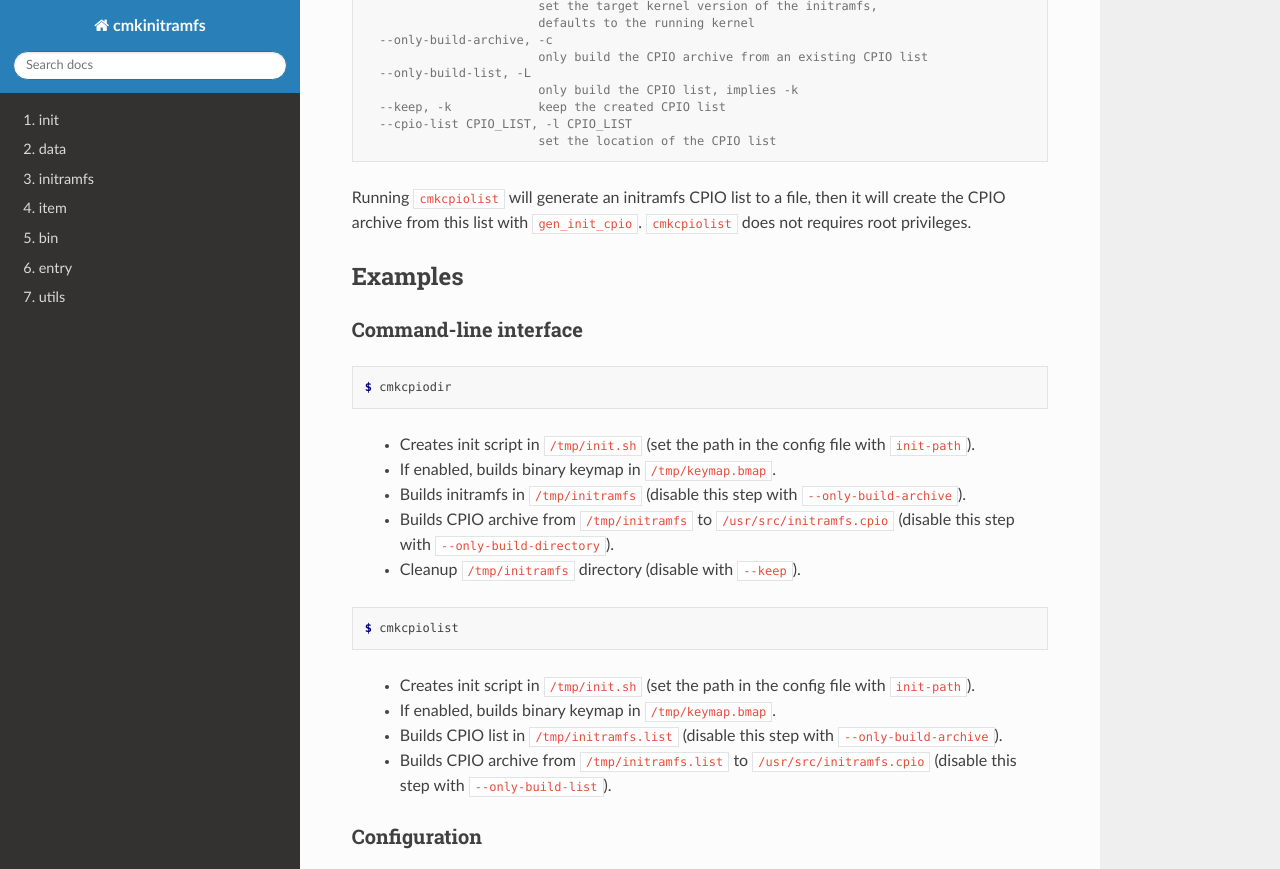
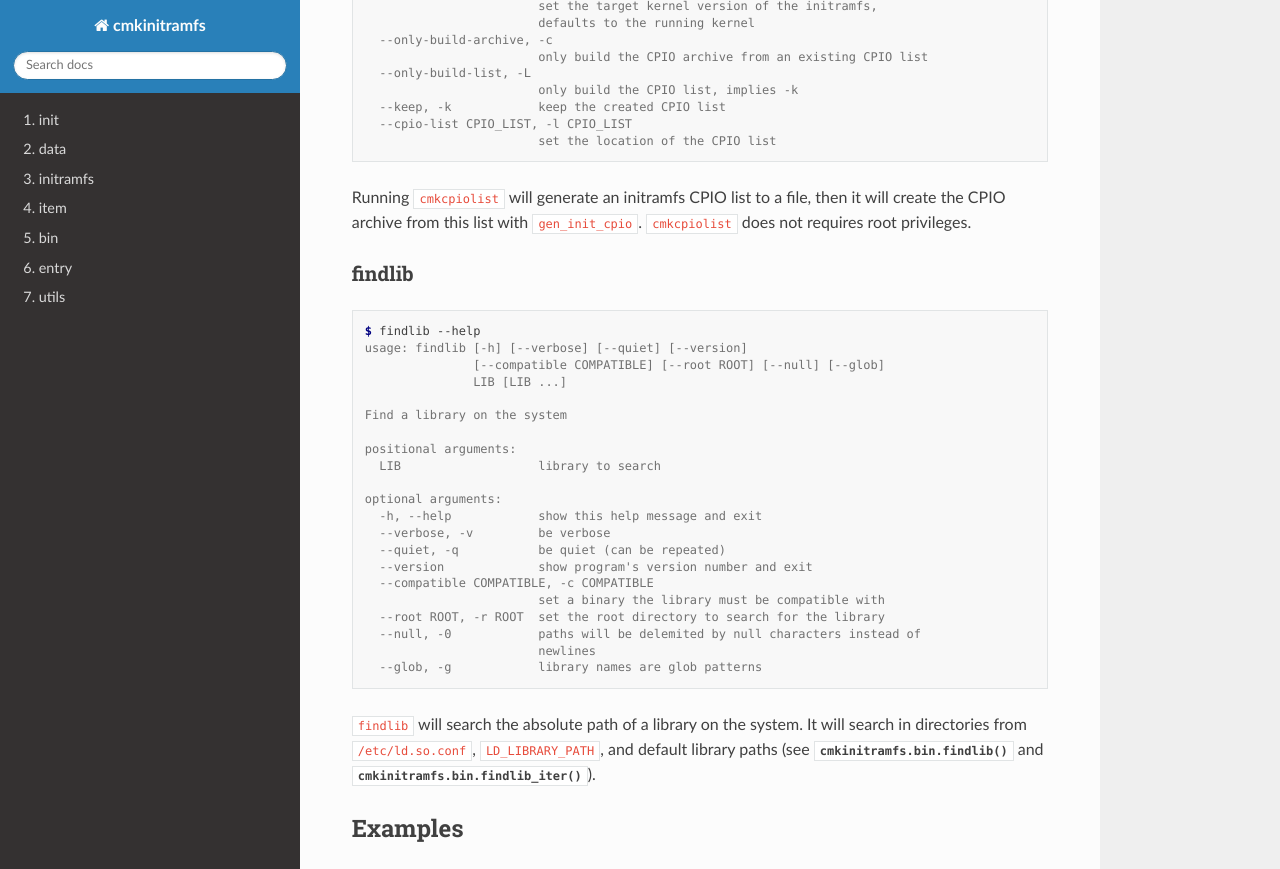
Before and after one commit to teapot9/cmkinitramfs, a Sphinx documentation site: the page built from doc/source/index.rst, in a window 1280 px wide and 1400 px high, scrolled down 6244 px, cut to the strip 0-869 px from the top of the window. Built offline with Sphinx 7.4.7 and the Read the Docs theme 2.0.0, drawn with Linux system fonts in a browser that asks for light colours; some of the changed text lies outside the part shown.

Commit message:
Add globbing support for findlib
Add findlib doc and examples to README.md.

```diff
--- a/README.rst
+++ b/README.rst
@@ -392,6 +392,38 @@ Running ``cmkcpiolist`` will generate an initramfs CPIO list to a file,
 then it will create the CPIO archive from this list with ``gen_init_cpio``.
 ``cmkcpiolist`` does not requires root privileges.
 
+findlib
+-------
+
+.. code-block:: console
+
+   $ findlib --help
+   usage: findlib [-h] [--verbose] [--quiet] [--version]
+                  [--compatible COMPATIBLE] [--root ROOT] [--null] [--glob]
+                  LIB [LIB ...]
+
+   Find a library on the system
+
+   positional arguments:
+     LIB                   library to search
+
+   optional arguments:
+     -h, --help            show this help message and exit
+     --verbose, -v         be verbose
+     --quiet, -q           be quiet (can be repeated)
+     --version             show program's version number and exit
+     --compatible COMPATIBLE, -c COMPATIBLE
+                           set a binary the library must be compatible with
+     --root ROOT, -r ROOT  set the root directory to search for the library
+     --null, -0            paths will be delemited by null characters instead of
+                           newlines
+     --glob, -g            library names are glob patterns
+
+``findlib`` will search the absolute path of a library on the system.
+It will search in directories from ``/etc/ld.so.conf``, ``LD_LIBRARY_PATH``,
+and default library paths (see :func:`cmkinitramfs.bin.findlib` and
+:func:`cmkinitramfs.bin.findlib_iter`).
+
 
 Examples
 ========
@@ -429,6 +461,29 @@ Command-line interface
    to ``/usr/src/initramfs.cpio`` (disable this step with
    ``--only-build-list``).
 
+.. code-block:: console
+
+   $ findlib 'libgcc_s.so.1'
+   /usr/lib/gcc/x86_64-pc-linux-gnu/10.2.0/libgcc_s.so.1
+
+..
+
+ - Searches the ``libgcc_s.so.1`` library on the system and prints it
+   to stdout.
+
+.. code-block:: console
+
+   $ findlib -g 'libgcc_s.*'
+   /usr/lib/gcc/x86_64-pc-linux-gnu/10.2.0/libgcc_s.so.1
+   /lib64/libgcc_s.so.1
+   /lib64/libgcc_s.so.1
+
+..
+
+ - Search any library matching ``libgcc_s.*`` on the system and prints them
+   to stdout.
+
+
 Configuration
 -------------
 
--- a/doc/source/bin.rst
+++ b/doc/source/bin.rst
@@ -28,6 +28,8 @@ bin
 
 .. autofunction:: find_elf_deps_set
 
+.. autofunction:: findlib_iter
+
 .. autofunction:: findlib
 
 .. autofunction:: parse_path
```
Also changed, not shown: 2 other files.
